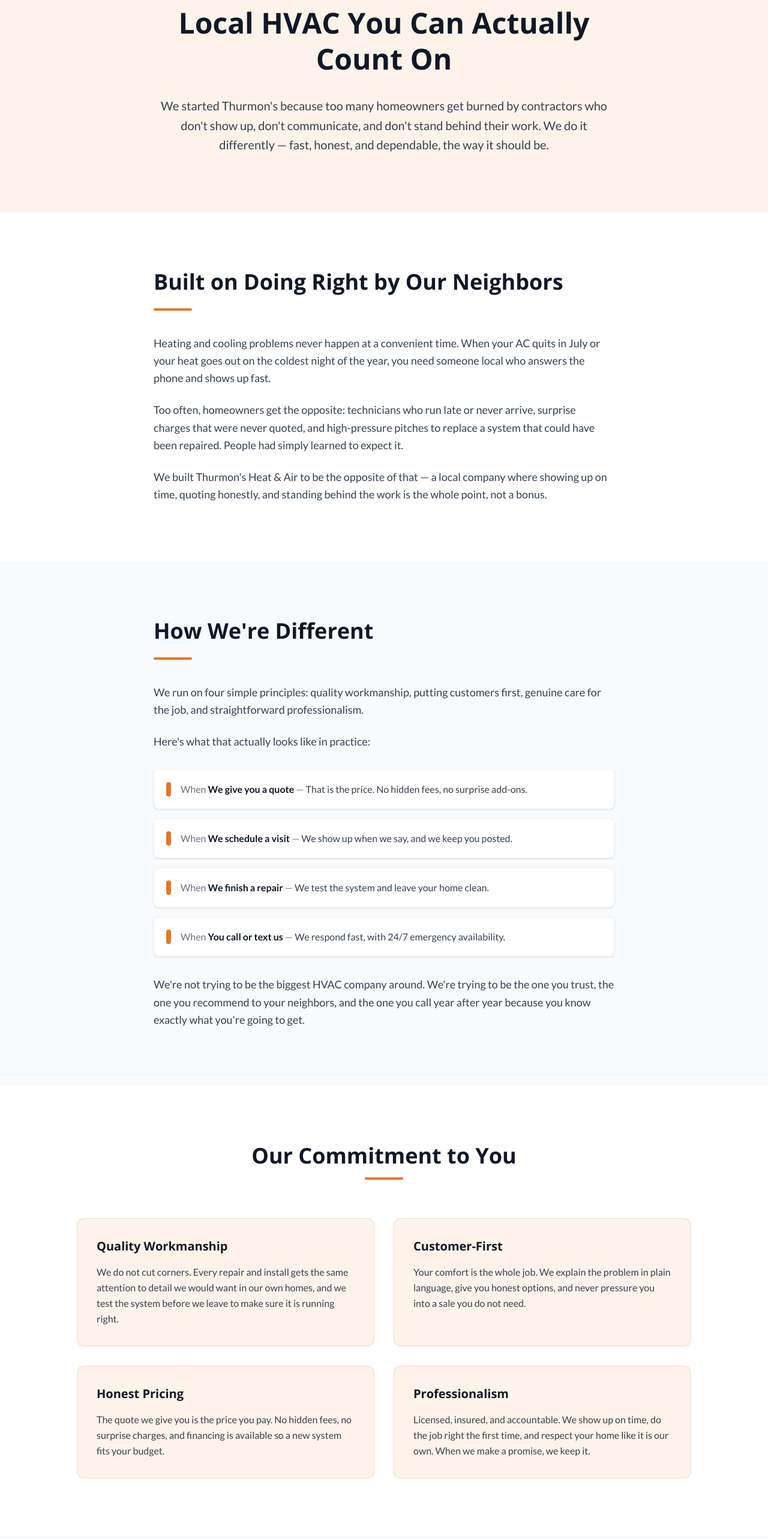
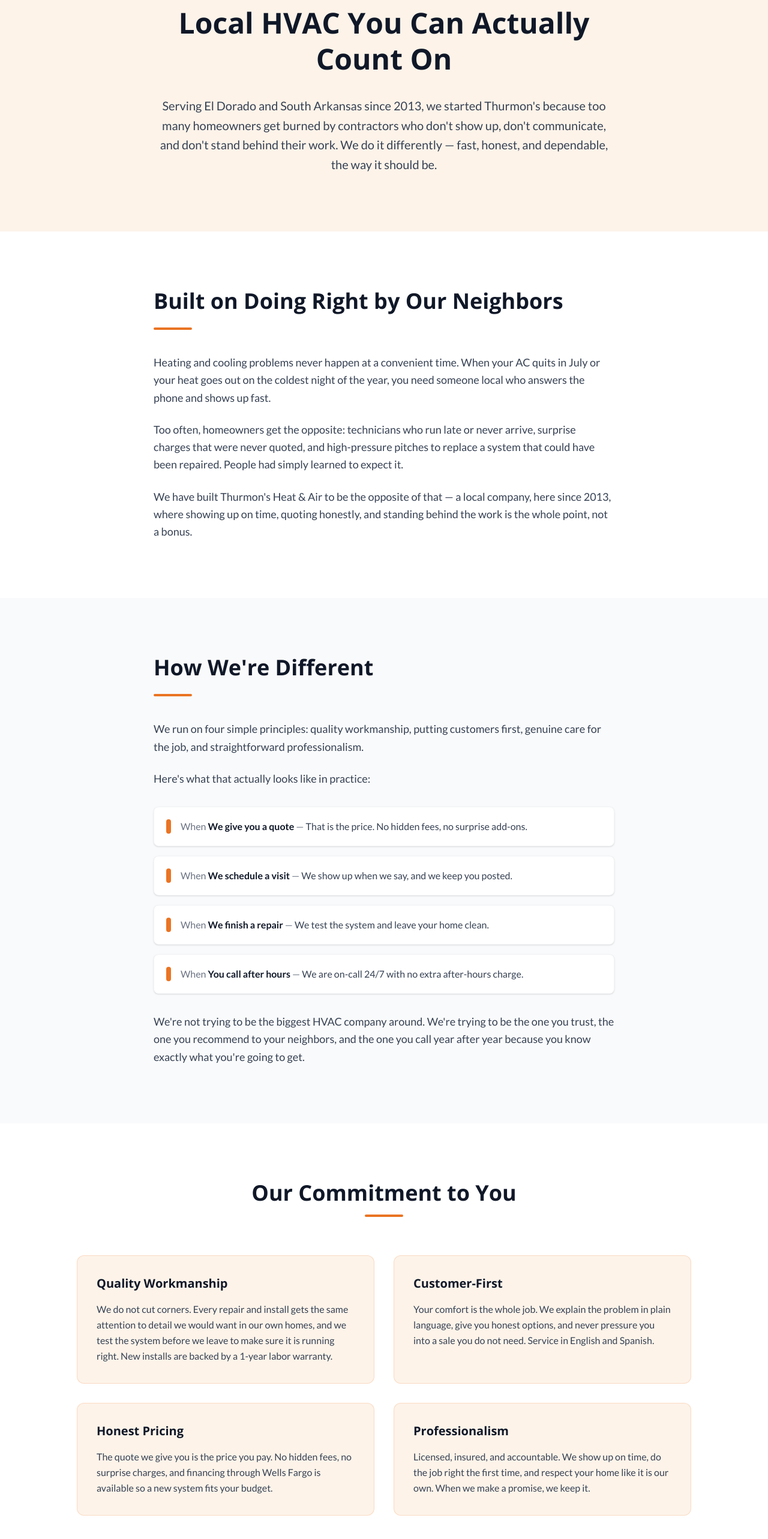
Before and after one commit to connordmcneely96/thurmons-heat-air, a Next.js app: page /about in a window 1280 px wide. Shown: the part 212-2778 px from the top of the page at 60% size. Built offline with nearby package versions, Linux system fonts and the light colour scheme.

Commit message:
Enrich homepage + About with verified differentiators (est. 2013, 1-yr warranty, spring/fall no charge, Wells Fargo financing, bilingual, no after-hours charge)

```diff
--- a/app/about/page.tsx
+++ b/app/about/page.tsx
@@ -6,7 +6,7 @@
 export const metadata: Metadata = {
     title: "About Thurmon's Heat & Air | Local HVAC in El Dorado, AR",
     description:
-        "Meet the team behind Thurmon's Heat & Air. Local, licensed heating and air conditioning service for El Dorado and South Arkansas built on reliability and honest pricing.",
+        "Locally owned HVAC serving El Dorado and South Arkansas since 2013. Licensed, insured, and built on reliability, honest pricing, and work we stand behind.",
 }
 
 export default function AboutPage() {
@@ -23,10 +23,10 @@
                             Local HVAC You Can Actually Count On
                         </h1>
                         <p className="text-xl text-gray-700 leading-relaxed">
-                            We started Thurmon&apos;s because too many homeowners get burned by contractors
-                            who don&apos;t show up, don&apos;t communicate, and don&apos;t stand behind their
-                            work. We do it differently &mdash; fast, honest, and dependable, the way it
-                            should be.
+                            Serving El Dorado and South Arkansas since {siteConfig.yearEstablished}, we started
+                            Thurmon&apos;s because too many homeowners get burned by contractors who don&apos;t show
+                            up, don&apos;t communicate, and don&apos;t stand behind their work. We do it differently
+                            &mdash; fast, honest, and dependable, the way it should be.
                         </p>
                     </div>
                 </div>
@@ -40,7 +40,7 @@
                             Built on Doing Right by Our Neighbors
                         </h2>
                         <div className="w-16 h-1 bg-vibrant-gold rounded mb-10" />
-                        {/* TODO: Replace with Keith's real founding story / years in business once confirmed with Lisa */}
+                        {/* TODO: Replace with Keith's real founding story once confirmed with Lisa */}
                         <div className="space-y-6 text-lg text-gray-700 leading-relaxed">
                             <p>
                                 Heating and cooling problems never happen at a convenient time. When your
@@ -54,9 +54,9 @@
                                 to expect it.
                             </p>
                             <p>
-                                We built Thurmon&apos;s Heat &amp; Air to be the opposite of that &mdash; a
-                                local company where showing up on time, quoting honestly, and standing behind
-                                the work is the whole point, not a bonus.
+                                We have built Thurmon&apos;s Heat &amp; Air to be the opposite of that &mdash; a
+                                local company, here since {siteConfig.yearEstablished}, where showing up on time,
+                                quoting honestly, and standing behind the work is the whole point, not a bonus.
                             </p>
                         </div>
                     </div>
@@ -85,7 +85,7 @@
                                 { label: 'We give you a quote', result: 'That is the price. No hidden fees, no surprise add-ons.' },
                                 { label: 'We schedule a visit', result: 'We show up when we say, and we keep you posted.' },
                                 { label: 'We finish a repair', result: 'We test the system and leave your home clean.' },
-                                { label: 'You call or text us', result: 'We respond fast, with 24/7 emergency availability.' },
+                                { label: 'You call after hours', result: 'We are on-call 24/7 with no extra after-hours charge.' },
                             ].map((item, i) => (
                                 <div key={i} className="flex gap-4 bg-white rounded-lg p-5 shadow-sm border border-gray-100">
                                     <div className="flex-shrink-0 w-2 rounded-full bg-vibrant-gold self-stretch" />
@@ -121,15 +121,15 @@
                             {[
                                 {
                                     title: 'Quality Workmanship',
-                                    body: "We do not cut corners. Every repair and install gets the same attention to detail we would want in our own homes, and we test the system before we leave to make sure it is running right.",
+                                    body: "We do not cut corners. Every repair and install gets the same attention to detail we would want in our own homes, and we test the system before we leave to make sure it is running right. New installs are backed by a 1-year labor warranty.",
                                 },
                                 {
                                     title: 'Customer-First',
-                                    body: "Your comfort is the whole job. We explain the problem in plain language, give you honest options, and never pressure you into a sale you do not need.",
+                                    body: "Your comfort is the whole job. We explain the problem in plain language, give you honest options, and never pressure you into a sale you do not need. Service in English and Spanish.",
                                 },
                                 {
                                     title: 'Honest Pricing',
-                                    body: "The quote we give you is the price you pay. No hidden fees, no surprise charges, and financing is available so a new system fits your budget.",
+                                    body: "The quote we give you is the price you pay. No hidden fees, no surprise charges, and financing through Wells Fargo is available so a new system fits your budget.",
                                 },
                                 {
                                     title: 'Professionalism',
@@ -163,8 +163,8 @@
                         <div className="grid md:grid-cols-2 gap-6">
                             {[
                                 {
-                                    title: 'Local and independent',
-                                    body: "Not a national chain. You are working with real people who live in your community and care about their reputation here.",
+                                    title: `Local since ${siteConfig.yearEstablished}`,
+                                    body: "Not a national chain. We have served El Dorado and South Arkansas since 2013, and our reputation here is everything. Se habla espanol.",
                                 },
                                 {
                                     title: 'We know this climate',
@@ -175,12 +175,16 @@
                                     body: 'Your home is protected. Fully licensed Arkansas HVAC and insured, with no fine print.',
                                 },
                                 {
-                                    title: 'Same-day service',
-                                    body: "When your AC or heat goes out, we move fast, with 24/7 emergency availability when you need it most.",
+                                    title: '24/7 on-call, no extra charge',
+                                    body: "When your AC or heat goes out, we move fast, with around-the-clock availability and no extra after-hours charge.",
                                 },
                                 {
-                                    title: 'Transparent pricing',
-                                    body: "The quote we give you is the price you pay. No hidden fees, no surprise charges. Financing available on new systems.",
+                                    title: 'Warranty & seasonal care',
+                                    body: "New installs carry a 1-year labor warranty, and we offer spring and fall visits at no extra charge to keep your system running.",
+                                },
+                                {
+                                    title: 'Honest pricing & financing',
+                                    body: "The quote we give you is the price you pay. No surprises, and Wells Fargo financing is available on new systems.",
                                 },
                                 {
                                     title: 'Satisfaction guarantee',
@@ -234,8 +238,8 @@
                             </a>
                         </div>
                         <p className="mt-10 text-white/65 text-sm">
-                            Join your neighbors across El Dorado and South Arkansas who trust Thurmon&apos;s
-                            to keep their homes comfortable year-round.
+                            Join your neighbors across El Dorado and South Arkansas who have trusted Thurmon&apos;s
+                            since {siteConfig.yearEstablished} to keep their homes comfortable year-round.
                         </p>
                     </div>
                 </div>
```
Also changed, not shown: app/page.tsx (+28 -29 lines).
